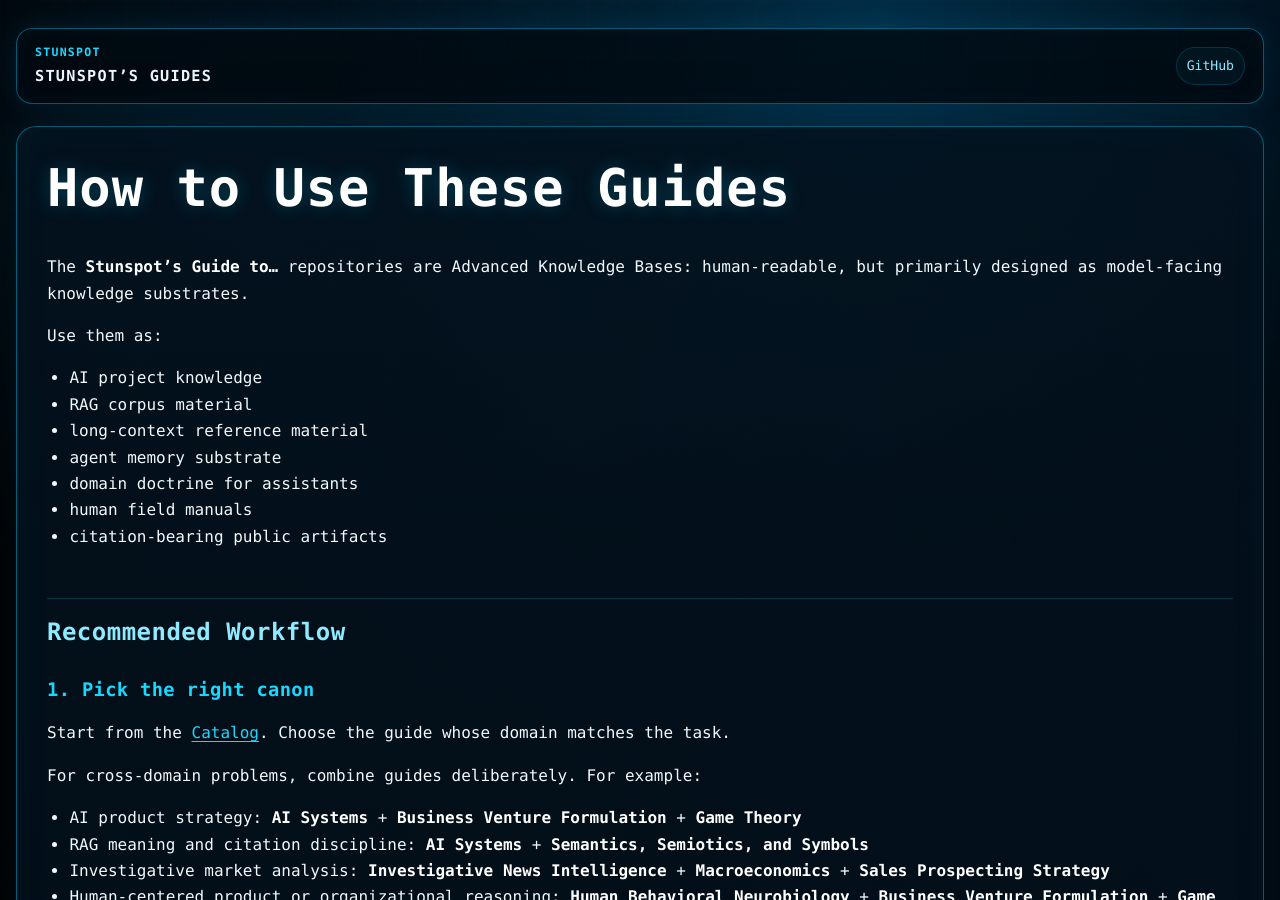
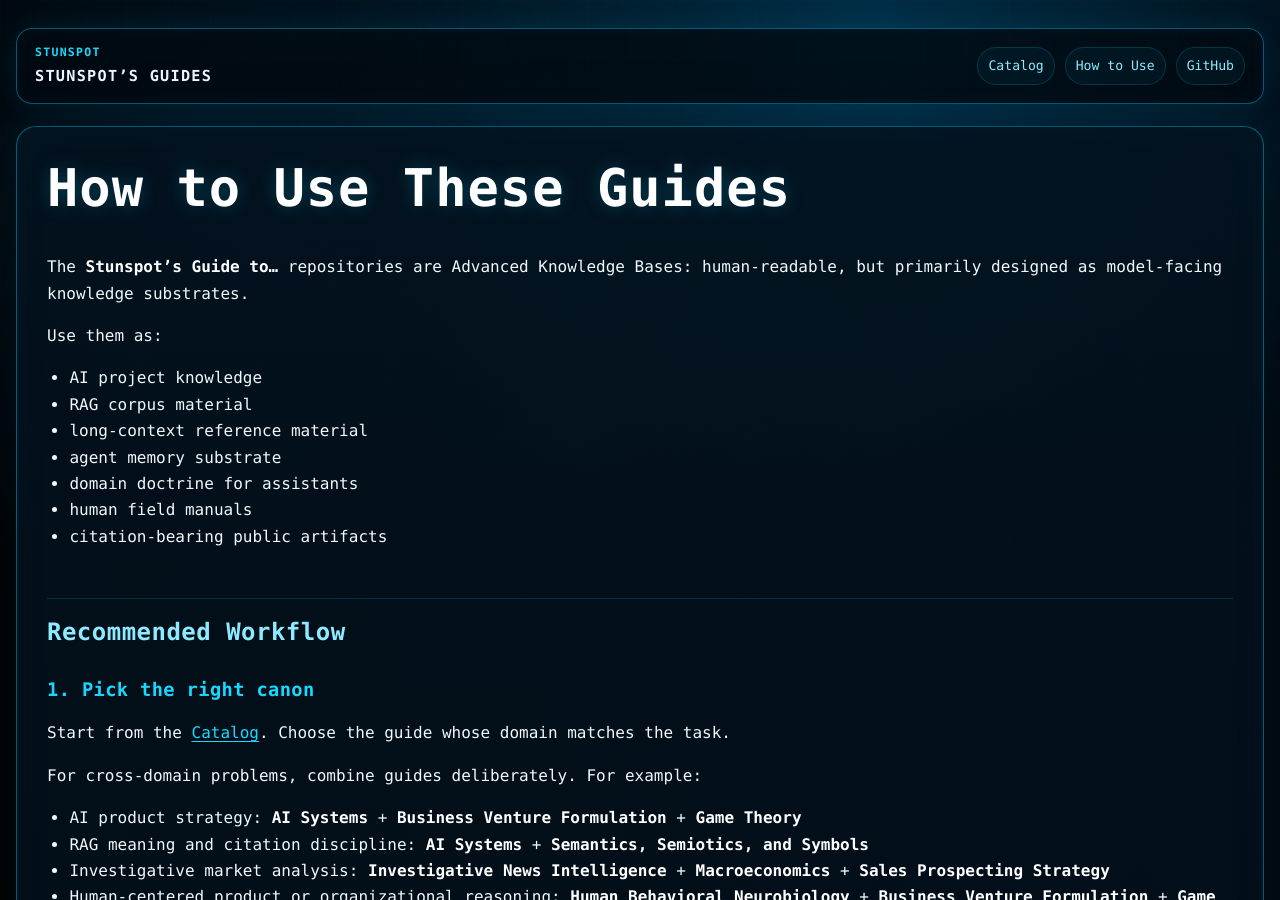
Before and after one commit to Stunspot/stunspots-guides, a Jekyll site: the page built from docs/how-to-use.md, in a window 1280 px wide and 900 px high. Built offline with Jekyll 4.4.1, drawn with Linux system fonts in a browser that asks for light colours.

Commit message:
Restore Pages nav links

```diff
--- a/docs/_layouts/default.html
+++ b/docs/_layouts/default.html
@@ -29,6 +29,8 @@
       </a>
 
       <nav class="site-nav" aria-label="Primary navigation">
+        <a href="{{ '/catalog.html' | relative_url }}">Catalog</a>
+        <a href="{{ '/how-to-use.html' | relative_url }}">How to Use</a>
         <a href="https://github.com/Stunspot/stunspots-guides">GitHub</a>
       </nav>
     </header>
```
